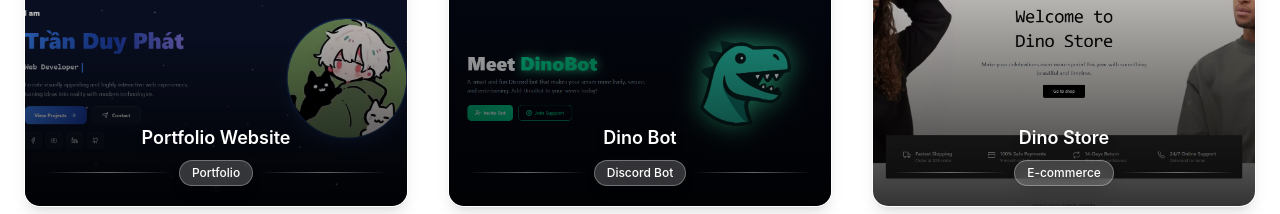
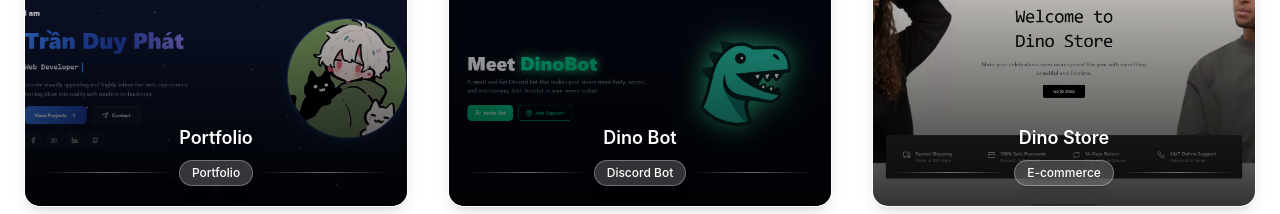
Before and after one commit to DuyPhatpeo/portfolio, a React (Vite) app: page / in a window 1280 px wide. Shown: the part 3040-3254 px from the top of the page. Built offline with nearby package versions, Linux system fonts and the light colour scheme.

Commit message:
updata data

```diff
--- a/src/data/projectData.ts
+++ b/src/data/projectData.ts
@@ -58,7 +58,7 @@ export const projects = [
     category: "Movie",
   },
   {
-    name: "Portfolio Website",
+    name: "Portfolio",
     desc: "Trang portfolio cá nhân được xây dựng bằng ReactJS, thiết kế theo phong cách tối giản nhưng hiện đại, tập trung thể hiện kỹ năng và dự án một cách rõ ràng. Website gồm các mục giới thiệu, kỹ năng, dự án, liên hệ, được bố trí mạch lạc, tương thích mọi thiết bị. Giao diện được tùy chỉnh toàn bộ bằng TailwindCSS với hiệu ứng mượt mà, chuyển cảnh tinh tế và điểm nhấn màu sắc nhất quán, giúp tạo dấu ấn chuyên nghiệp khi giới thiệu bản thân.",
 
     tech: [
```
